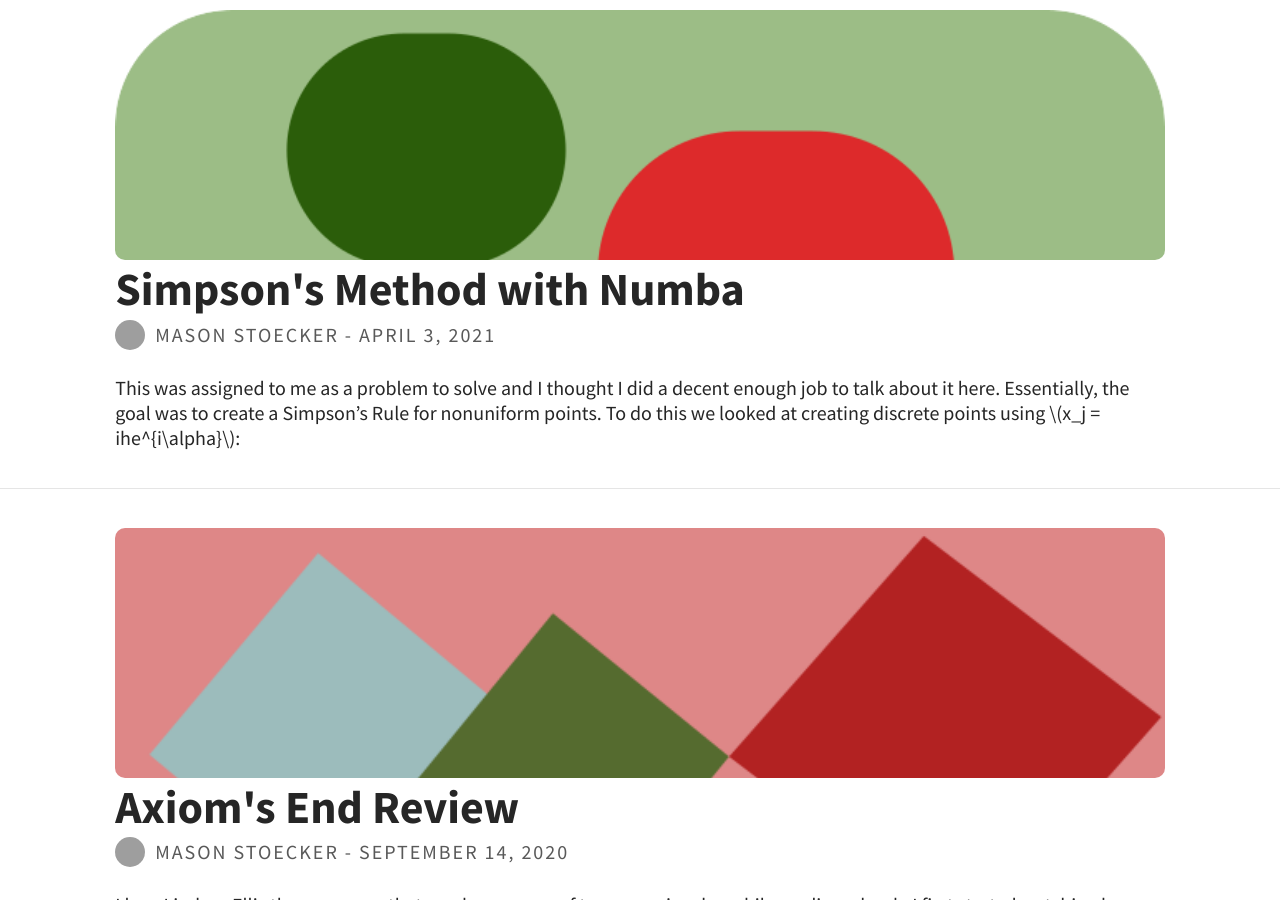
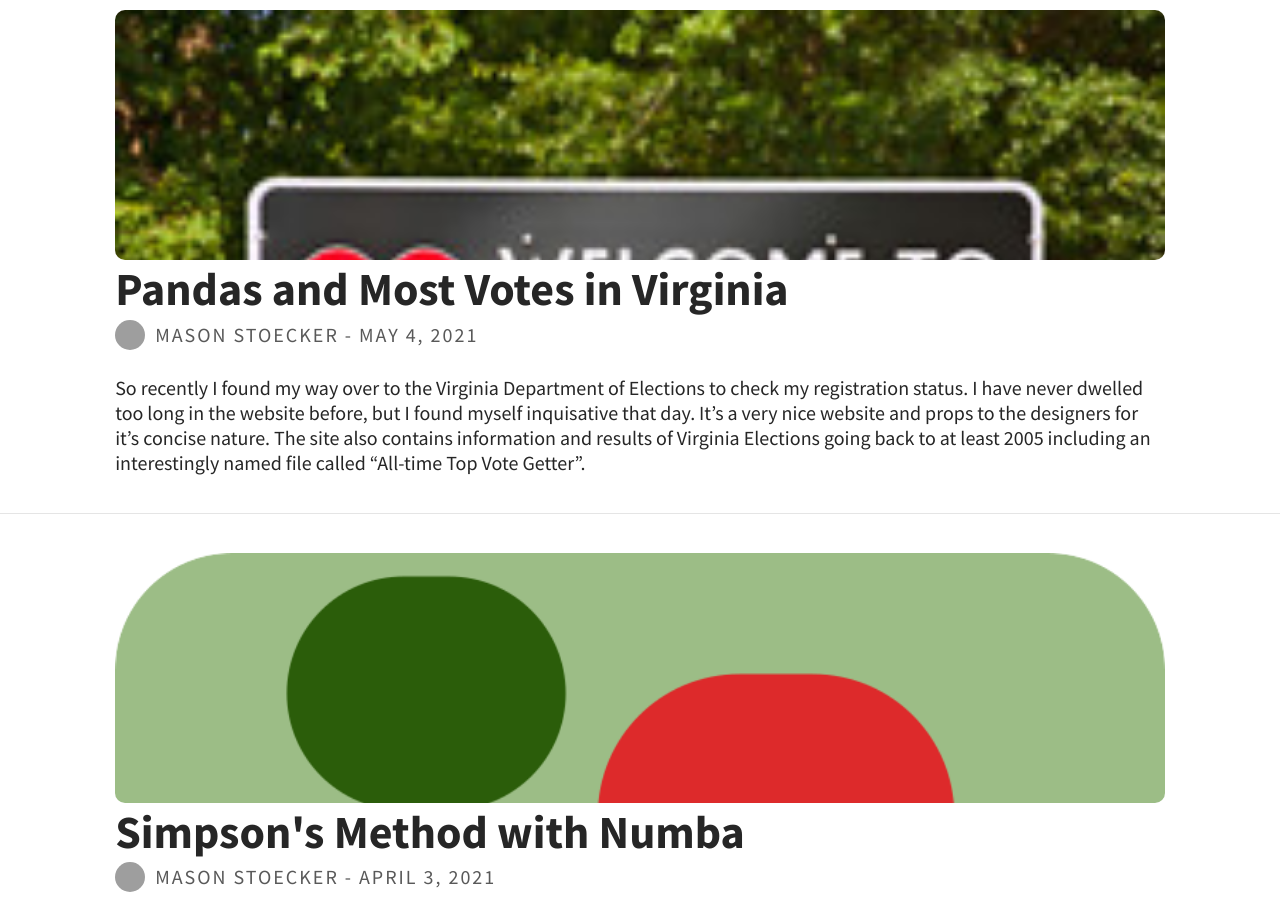
Before and after one commit to AquaVoidstar/AquaVoidstar.github.io, a Jekyll site: the page built from index.html, in a window 1280 px wide and 900 px high, scrolled down 413 px. Built offline with Jekyll 4.4.1, drawn with Linux system fonts in a browser that asks for light colours; nearby versions of some CDN libraries; library files that are not in the unit come from our copies; the list of posts is cut into pages by our own code; grey boxes are pictures that could not be loaded.

Commit message:
Most Votes and Draft Restructure

````diff
--- a/_includes/head.html
+++ b/_includes/head.html
@@ -36,7 +36,7 @@
     {% endif %}
 
     <!-- Google Analytics -->
-    {% if site.google_analytics %}
+    {% if jekyll.environment == 'production' and site.google_analytics %}
     <!-- Global site tag (gtag.js) -->
     <script async src="https://www.googletagmanager.com/gtag/js?id={{ site.google_analytics }}"></script>
     <script>
--- a/_layouts/default.html
+++ b/_layouts/default.html
@@ -7,14 +7,14 @@
 -->
 <html lang="en">
   {% include head.html %}
+  {% if jekyll.environment == 'production' %}
+  {% include analytics.html %}
+  {% endif %}
   <body>
     {% include navbar.html %}
     <div class="content">
       {{ content }}
     </div>
     {% include footer.html %}
-    {% if jekyll.environment == 'production' %}
-    {% include analytics.html %}
-    {% endif %}
   </body>
 </html>
--- /dev/null
+++ b/_posts/2021-05-04-Most-Votes.md
@@ -0,0 +1,245 @@
+---
+layout: post
+title: Pandas and Most Votes in Virginia
+tags: [Math, Political Science]
+author: MStoecker
+date: 2021-05-04
+image: "assets/img/thumbnails/VAlovers.jpg"
+thumbnail: "assets/img/thumbnails/VAlovers.jpg"
+feature-img: "assets/img/thumbnails/VAlovers.jpg"
+bootstrap: true
+excerpt_separator: <!--more-->
+---
+
+* TOC
+{: toc}
+
+So recently I found my way over to the Virginia Department of Elections to check my registration status. I have never dwelled too long in the website before, but I found myself inquisative that day. It's a very nice website and props to the designers for it's concise nature. The site also contains information and results of Virginia Elections going back to at least 2005 including an interestingly named file called "All-time Top Vote Getter". <!--more--> The link to this file is here: <a href='https://www.elections.virginia.gov/resultsreports/'>Virginia All-time Top Vote Getter</a>.
+
+```python
+VAvotes.head()
+```
+
+
+
+
+<div>
+<style scoped>
+    .dataframe tbody tr th:only-of-type {
+        vertical-align: middle;
+    }
+
+    .dataframe tbody tr th {
+        vertical-align: top;
+    }
+
+    .dataframe thead th {
+        text-align: right;
+    }
+</style>
+<table border="1" class="dataframe">
+  <thead>
+    <tr style="text-align: right;">
+      <th></th>
+      <th>Candidate</th>
+      <th>PoliticalParty</th>
+      <th>ElectionYear</th>
+      <th>OfficeSought</th>
+      <th>IsIncument</th>
+      <th>TotalVotes</th>
+    </tr>
+  </thead>
+  <tbody>
+    <tr>
+      <th>0</th>
+      <td>Mark R. Warner</td>
+      <td>Democratic</td>
+      <td>2020</td>
+      <td>Member United States Senate</td>
+      <td>True</td>
+      <td>2466500</td>
+    </tr>
+    <tr>
+      <th>1</th>
+      <td>Joseph R. Biden</td>
+      <td>Democratic</td>
+      <td>2020</td>
+      <td>President and Vice President</td>
+      <td>False</td>
+      <td>2413568</td>
+    </tr>
+    <tr>
+      <th>2</th>
+      <td>Mark R. Warner</td>
+      <td>Democratic</td>
+      <td>2008</td>
+      <td>United States Senate - 2001 CD Lines</td>
+      <td>False</td>
+      <td>2369373</td>
+    </tr>
+    <tr>
+      <th>3</th>
+      <td>Timothy M. Kaine</td>
+      <td>Democratic</td>
+      <td>2012</td>
+      <td>Member United States Senate</td>
+      <td>False</td>
+      <td>2010067</td>
+    </tr>
+    <tr>
+      <th>4</th>
+      <td>Hillary Clinton</td>
+      <td>Democratic</td>
+      <td>2016</td>
+      <td>President and Vice President</td>
+      <td>False</td>
+      <td>1981473</td>
+    </tr>
+  </tbody>
+</table>
+</div>
+
+
+Now this information is pretty interesting on it's own, we can get a better understanding by looking at a more timeline oriented approach. This is also better organization for how I plan to modify the data later. We also destroy the old index as it doesn't really serve our purposes.
+
+```python
+VAvotes = VAvotes.sort_values(by = "ElectionYear")
+VAvotes.reset_index(inplace=True)
+del VAvotes['index']
+VAvotes.head()
+```
+
+
+
+
+<div>
+<style scoped>
+    .dataframe tbody tr th:only-of-type {
+        vertical-align: middle;
+    }
+
+    .dataframe tbody tr th {
+        vertical-align: top;
+    }
+
+    .dataframe thead th {
+        text-align: right;
+    }
+</style>
+<table border="1" class="dataframe">
+  <thead>
+    <tr style="text-align: right;">
+      <th></th>
+      <th>Candidate</th>
+      <th>PoliticalParty</th>
+      <th>ElectionYear</th>
+      <th>OfficeSought</th>
+      <th>IsIncument</th>
+      <th>TotalVotes</th>
+    </tr>
+  </thead>
+  <tbody>
+    <tr>
+      <th>0</th>
+      <td>J WARNER</td>
+      <td>Republican</td>
+      <td>1996</td>
+      <td>United States Senate - 2001 CD Lines</td>
+      <td>False</td>
+      <td>1179088</td>
+    </tr>
+    <tr>
+      <th>1</th>
+      <td>CLINTON</td>
+      <td>Democratic</td>
+      <td>1996</td>
+      <td>President and Vice President - 2001 CD Lines</td>
+      <td>False</td>
+      <td>1039983</td>
+    </tr>
+    <tr>
+      <th>2</th>
+      <td>M WARNER</td>
+      <td>Democratic</td>
+      <td>1996</td>
+      <td>United States Senate - 2001 CD Lines</td>
+      <td>False</td>
+      <td>1064119</td>
+    </tr>
+    <tr>
+      <th>3</th>
+      <td>DOLE</td>
+      <td>Republican</td>
+      <td>1996</td>
+      <td>President and Vice President - 2001 CD Lines</td>
+      <td>False</td>
+      <td>1086819</td>
+    </tr>
+    <tr>
+      <th>4</th>
+      <td>C ROBB</td>
+      <td>Democratic</td>
+      <td>2000</td>
+      <td>United States Senate - 2001 CD Lines</td>
+      <td>False</td>
+      <td>1233185</td>
+    </tr>
+  </tbody>
+</table>
+</div>
+
+
+
+
+ We can see in the bellow graph that most of these politicians achieve a lot of votes every 4 years- when presidential elections occur. An example of this phenomenon can be very clearly seen by comparing the votes that Mark R. Warner achieved in 2008 and 2020 to his performance in 2014. It's not news that presidential elections are more competitive than elections over the house or even some senate seats but the number of votes is almost half of what was achieved during a presidential election. I only highlighted the politicians that did the best in a respective year as I found including more names made the graph nearly incomprehensible.
+
+![image tooltip here](/assets/img/graphs/2021-05-04VAVotes.png)
+
+We also have a few problems using this data set with pandas. The year ranges are not the same but this one is minor. The larger one is that some politicians are featured several times in the data set, and determining the politician with the most votes for that year was a bit of a chore. We eventually did the following:
+
+```python
+nameMaxValue = []
+votes = []
+for Year in VAvotes["ElectionYear"].unique():
+    n = VAvotes["TotalVotes"][pd.Index(VAvotes["ElectionYear"]).get_loc(Year)]
+    if type(n) == numpy.int64:
+        largeval = n
+    else:
+        largeval = max(VAvotes["TotalVotes"][pd.Index(VAvotes["ElectionYear"]).get_loc(Year)])
+    votes.append(largeval)
+    nameMaxValue.append(VAvotes["Candidate"][pd.Index(VAvotes["TotalVotes"]).get_loc(largeval)])
+```
+
+So we now had two lists corresponding to the year and politician name. Essentially this script loops through the years within the .csv and finds the most votes of that year. Using this information, it then finds the name of that individual as we assume that the number of votes is unique. If this was not the case then we might have a problem but I think it is a fair assumption. We also did a simple coloring schema. Might have been better to use a switch statement here but c'est la vie:
+
+```python
+Polparty = []
+for i in VAvotes["PoliticalParty"]:
+    if i == "Republican":
+        Polparty.append('r')
+    elif i == "Democratic":
+        Polparty.append('b')
+    else:
+        Polparty.append('g')
+```
+
+
+
+Now obviously voting demographics change over time but I think that this current interpretation favors more recent politicians as more people in Virginia are able to vote. To confirm this, I looked at population growth estimates for Virginia provided here: <a href='https://www.macrotrends.net/states/virginia/population'>Virginia Population 1900-2020</a>. It is important to note that not every individual is eligible to vote. Some are restricted because of age or simply because they are not registered. We are making an implicit assumption that the proportion of population that is eligible to vote is approximately the same over this time scale. I'm not sure if this fact can be verified but I might make a follow-up if that is not the case. We obtain this ratio by simply taking the year population found by this estimate and apply it to the votes obtained by each politician. Again, we have a problem that for each year, we have multiple people and thus votes to process.
+
+```python
+temp = []
+for i, Year in enumerate(VAvotes["ElectionYear"].unique()):
+    n = VAvotes["TotalVotes"][pd.Index(VAvotes["ElectionYear"]).get_loc(Year)]/VApop[" Population"][pd.Index(VApop["date"]).get_loc(str(Year))]
+    if hasattr(n, "__len__") and (not isinstance(n, str)):
+        for j in n:
+            temp.append(j)
+    else:
+        temp.append(n)
+VAvotes["VoteRatio"] = temp
+```
+You may have to clean the population data a bit as the date formatting is a little different than the most votes of all time. We also add an additional column for this information. As expected, applying population growth to this data produces a seesaw correction where politicians on the left side receive a little bit of a boost while on teh right, there is a bit of a reduction.
+
+![image tooltip here](/assets/img/graphs/2021-05-04VARatio.png)
+
+The entire script can be found on this GitHub and I have also uploaded the .csvs that I used as comparators: [Get the Git!](https://github.com/AquaVoidstar/VAMostVotes/blob/main/VAmostVotesScript.ipynb)
````
Also changed, not shown: assets/img/graphs/2021-05-04VARatio.png (added), assets/img/graphs/2021-05-04VAVotes.png (added), assets/img/thumbnails/VAlovers.jpg (added), 1 other file.
